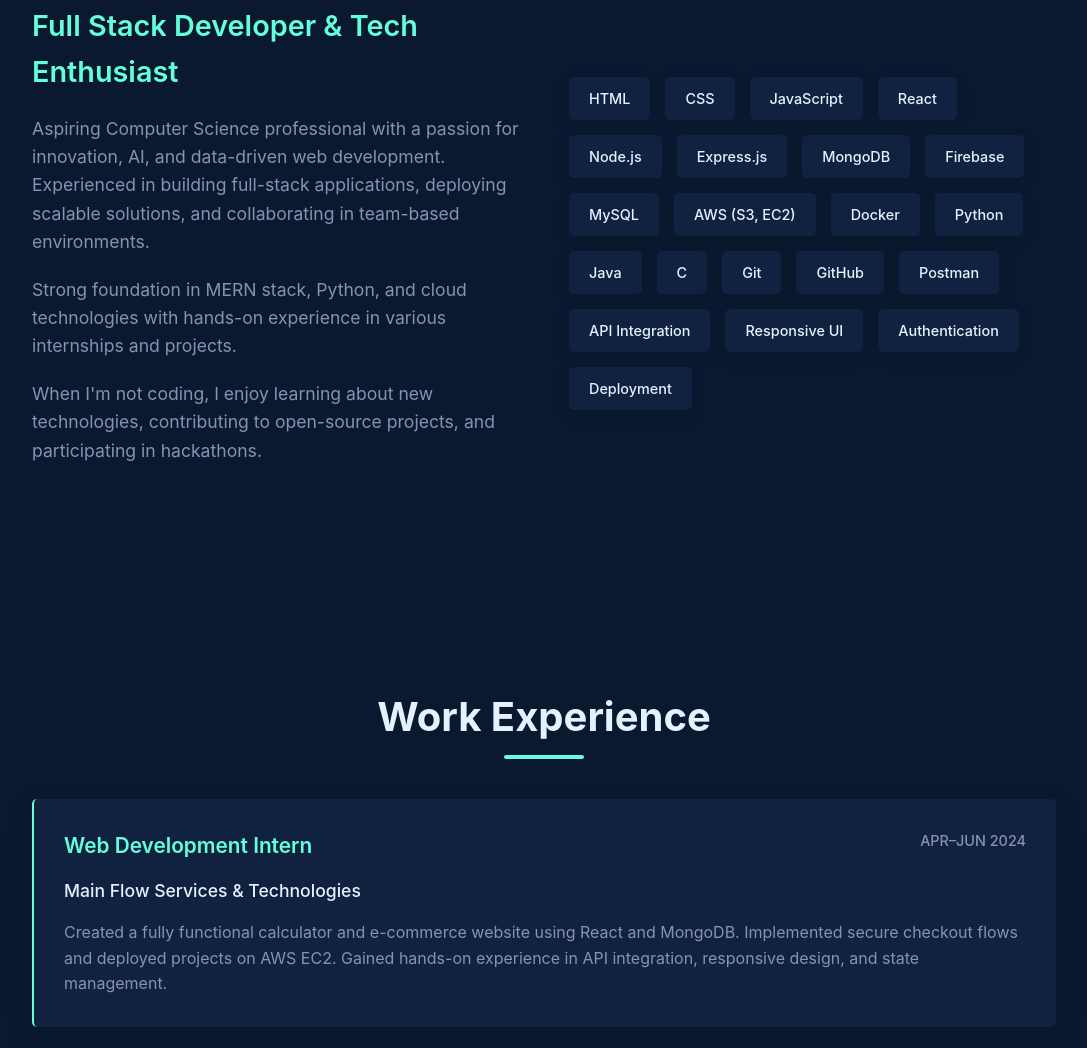
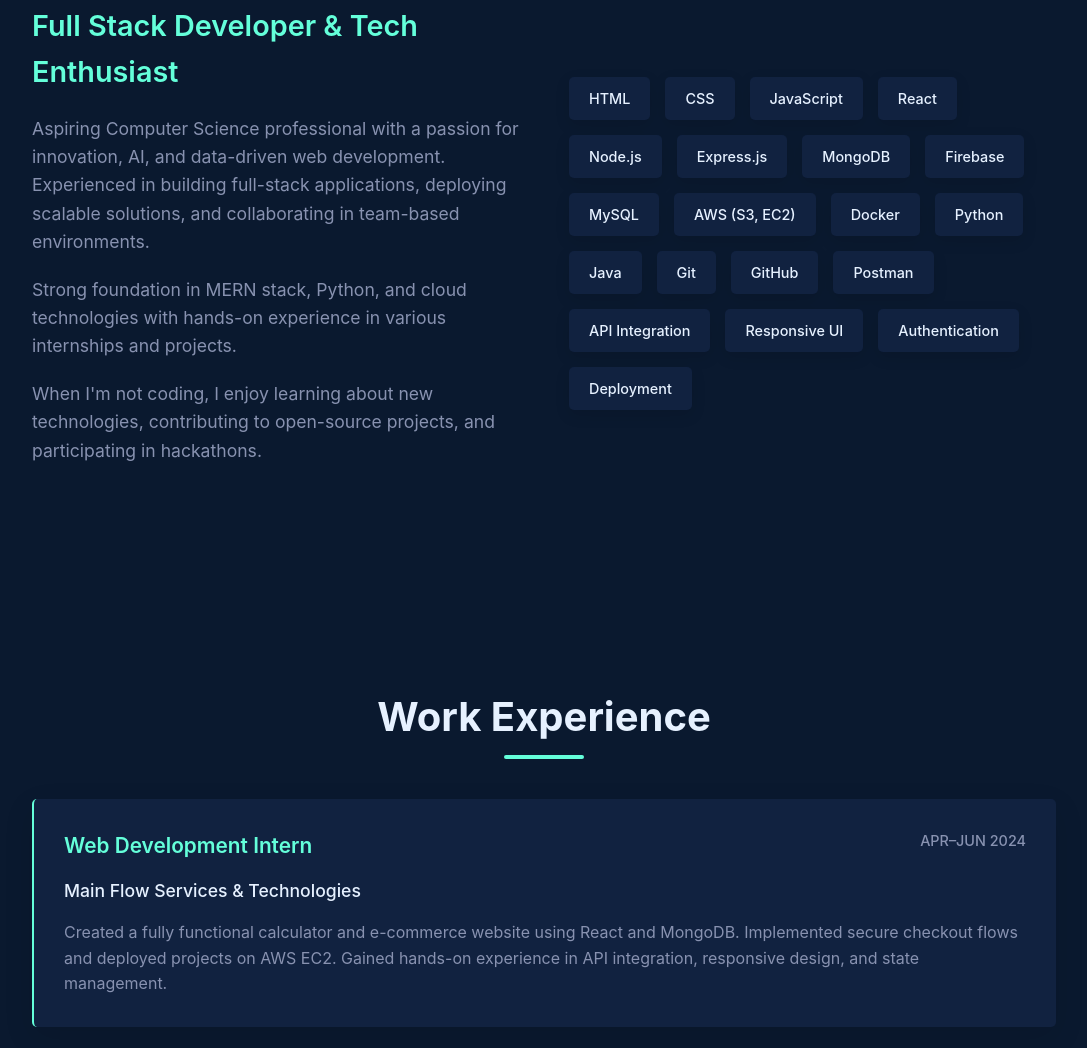
Before and after one commit to bindu932/Myportfolio, a plain HTML site: page index.html in a window 1280 px wide. Shown: the part 1011-2059 px from the top of the page, without its empty margins (96-1183 px from the left). Drawn offline with nearby package versions, Linux system fonts and the light colour scheme.

Commit message:
Updated index.html with new changes

```diff
--- a/index.html
+++ b/index.html
@@ -934,7 +934,6 @@
                 <div class="skill-item">Docker</div>
                 <div class="skill-item">Python</div>
                 <div class="skill-item">Java</div>
-                <div class="skill-item">C</div>
                 <div class="skill-item">Git</div>
                 <div class="skill-item">GitHub</div>
                 <div class="skill-item">Postman</div>
```
